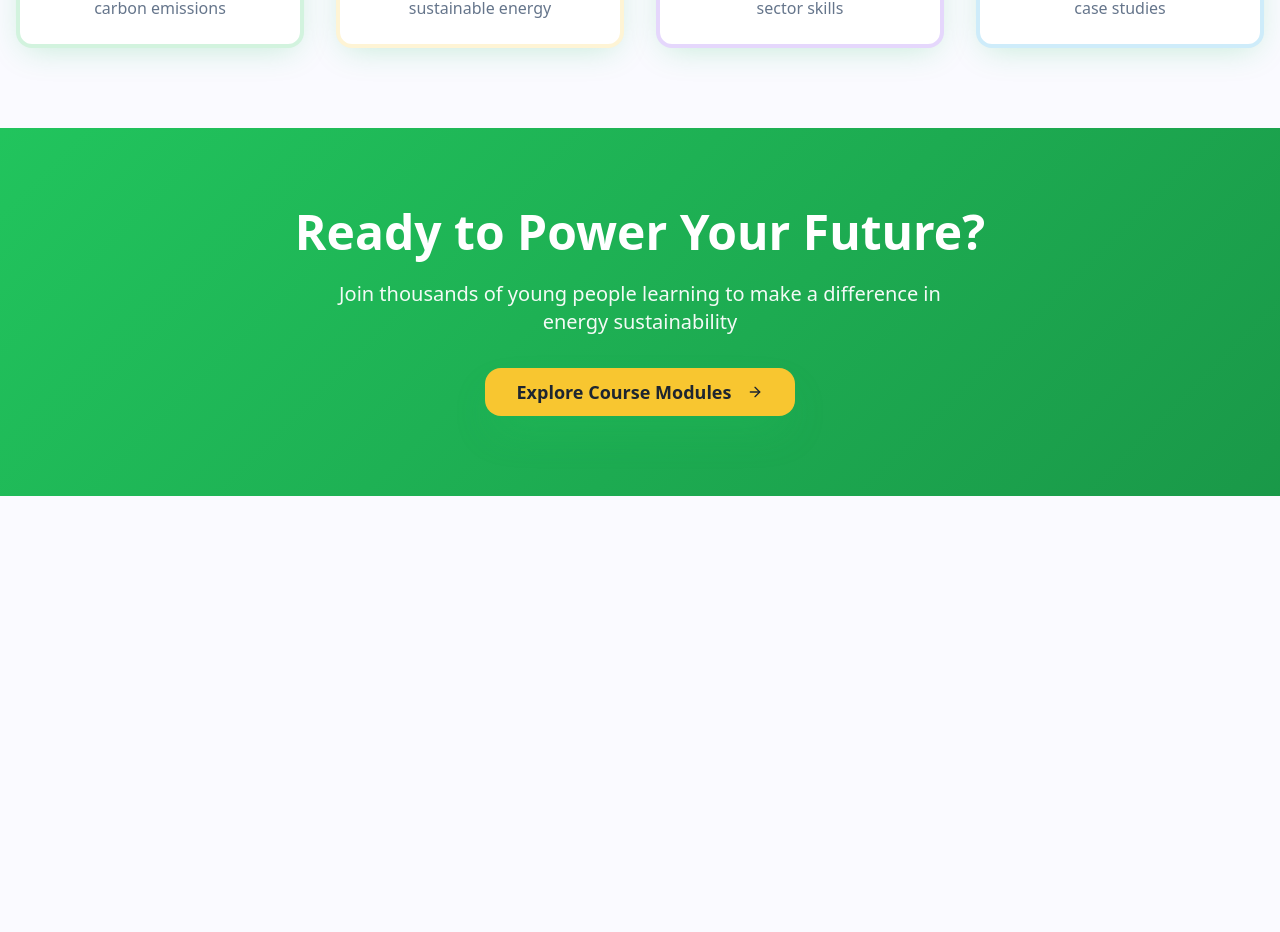
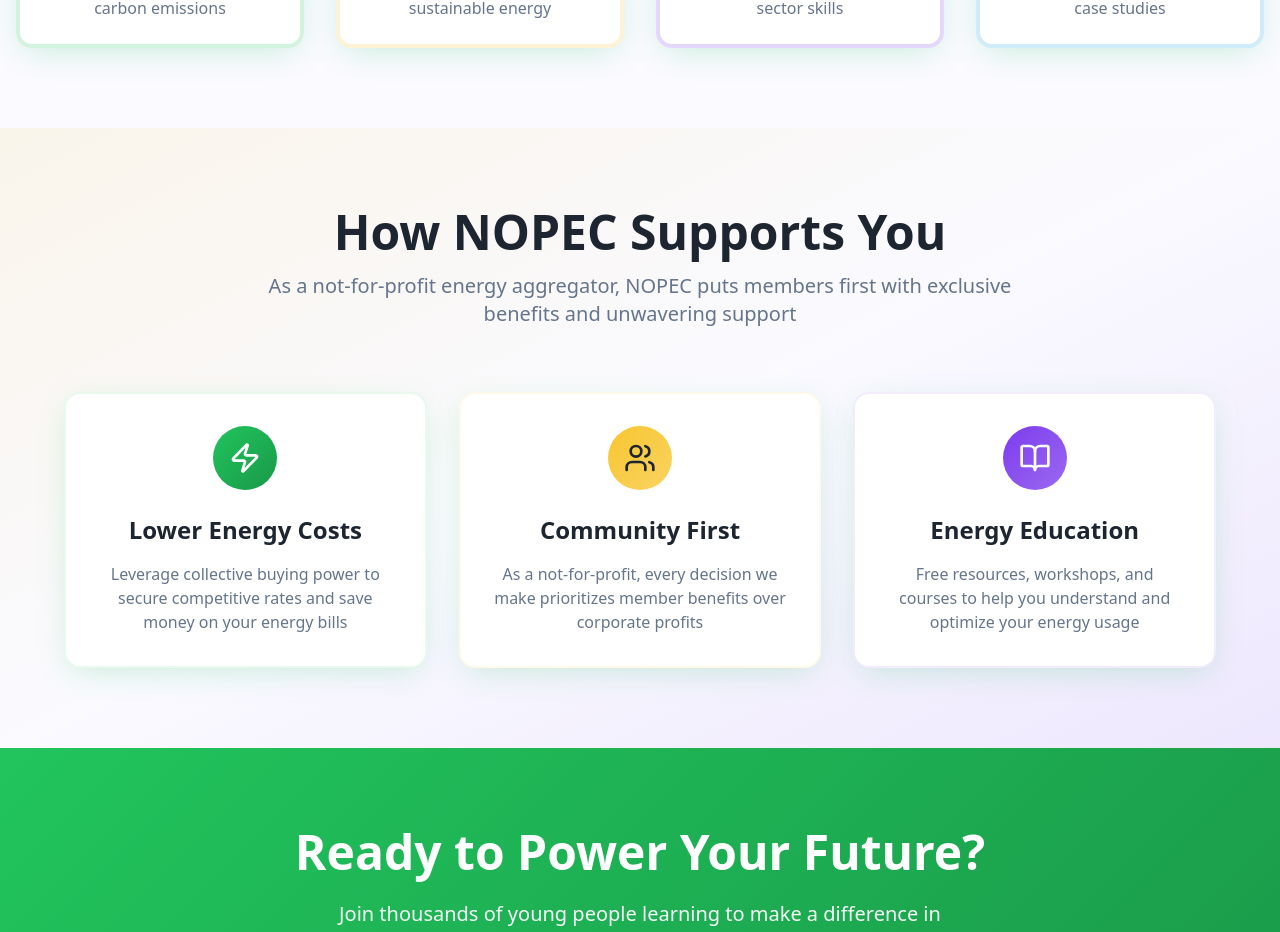
Before and after one commit to OhioStateBDAA/nopec-spark-change, a React (Vite) app: page / in a window 1280 px wide. Shown: the part 1200-2132 px from the top of the page. Before the commit the page ends 1696 px from the top, so only its background shows below. Built offline with nearby package versions, Linux system fonts and the light colour scheme; the HTML template or start-up script is replaced by a standard one.

Commit message:
Add NOPEC customer support info
Add information to the homepage detailing how NOPEC supports its customers.

```diff
--- a/src/pages/Index.tsx
+++ b/src/pages/Index.tsx
@@ -100,6 +100,52 @@ const Index = () => {
         </div>
       </section>
 
+      {/* NOPEC Support Section */}
+      <section className="py-20 bg-gradient-to-br from-secondary/10 via-background to-accent/10">
+        <div className="container mx-auto px-4">
+          <div className="text-center mb-16">
+            <h2 className="text-4xl md:text-5xl font-bold mb-4">
+              How NOPEC Supports You
+            </h2>
+            <p className="text-xl text-muted-foreground max-w-3xl mx-auto">
+              As a not-for-profit energy aggregator, NOPEC puts members first with exclusive benefits and unwavering support
+            </p>
+          </div>
+
+          <div className="grid md:grid-cols-3 gap-8 max-w-6xl mx-auto">
+            <div className="bg-card rounded-2xl p-8 shadow-lg hover:shadow-xl transition-all duration-300 border-2 border-primary/10 hover:border-primary/30">
+              <div className="w-16 h-16 bg-gradient-hero rounded-full flex items-center justify-center mb-6 mx-auto">
+                <Zap className="w-8 h-8 text-primary-foreground" />
+              </div>
+              <h3 className="text-2xl font-bold mb-4 text-center">Lower Energy Costs</h3>
+              <p className="text-muted-foreground text-center">
+                Leverage collective buying power to secure competitive rates and save money on your energy bills
+              </p>
+            </div>
+
+            <div className="bg-card rounded-2xl p-8 shadow-lg hover:shadow-xl transition-all duration-300 border-2 border-secondary/10 hover:border-secondary/30">
+              <div className="w-16 h-16 bg-gradient-warning rounded-full flex items-center justify-center mb-6 mx-auto">
+                <Users className="w-8 h-8 text-card-foreground" />
+              </div>
+              <h3 className="text-2xl font-bold mb-4 text-center">Community First</h3>
+              <p className="text-muted-foreground text-center">
+                As a not-for-profit, every decision we make prioritizes member benefits over corporate profits
+              </p>
+            </div>
+
+            <div className="bg-card rounded-2xl p-8 shadow-lg hover:shadow-xl transition-all duration-300 border-2 border-accent/10 hover:border-accent/30">
+              <div className="w-16 h-16 bg-gradient-purple rounded-full flex items-center justify-center mb-6 mx-auto">
+                <BookOpen className="w-8 h-8 text-accent-foreground" />
+              </div>
+              <h3 className="text-2xl font-bold mb-4 text-center">Energy Education</h3>
+              <p className="text-muted-foreground text-center">
+                Free resources, workshops, and courses to help you understand and optimize your energy usage
+              </p>
+            </div>
+          </div>
+        </div>
+      </section>
+
       {/* CTA Section */}
       <section className="py-20 bg-gradient-hero text-primary-foreground">
         <div className="container mx-auto px-4 text-center">
```
